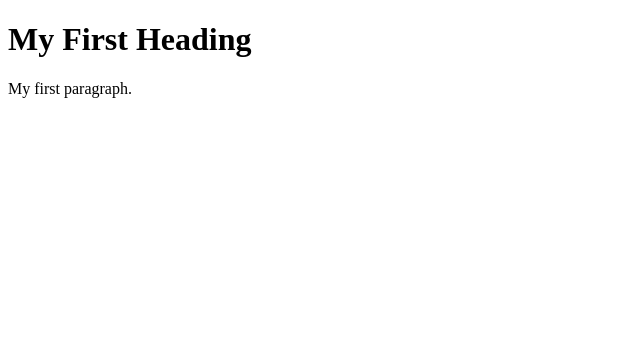
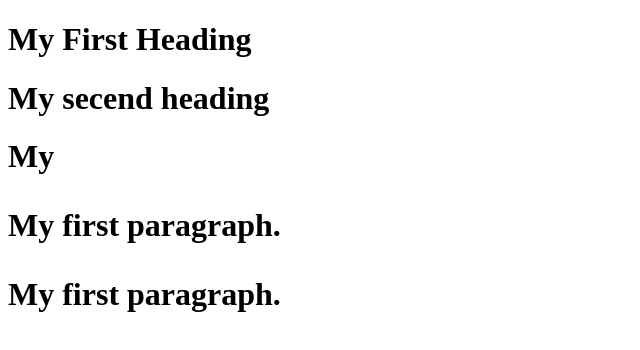
Before and after one commit to ennijaadmidina/my-first-webpage, a plain HTML site: page index.html in a window 1280 px wide. Shown: the whole page, without its empty margins (0-640 px from the left). Drawn offline with Linux system fonts and the light colour scheme.

Commit message:
My first changes to HTML code

```diff
--- a/index.html
+++ b/index.html
@@ -3,7 +3,8 @@
 <body>
 
 <h1>My First Heading</h1>
+<h1>My secend heading<h1>My
 <p>My first paragraph.</p>
-
+<p>My first paragraph.</p>
 </body>
 </html>
```
